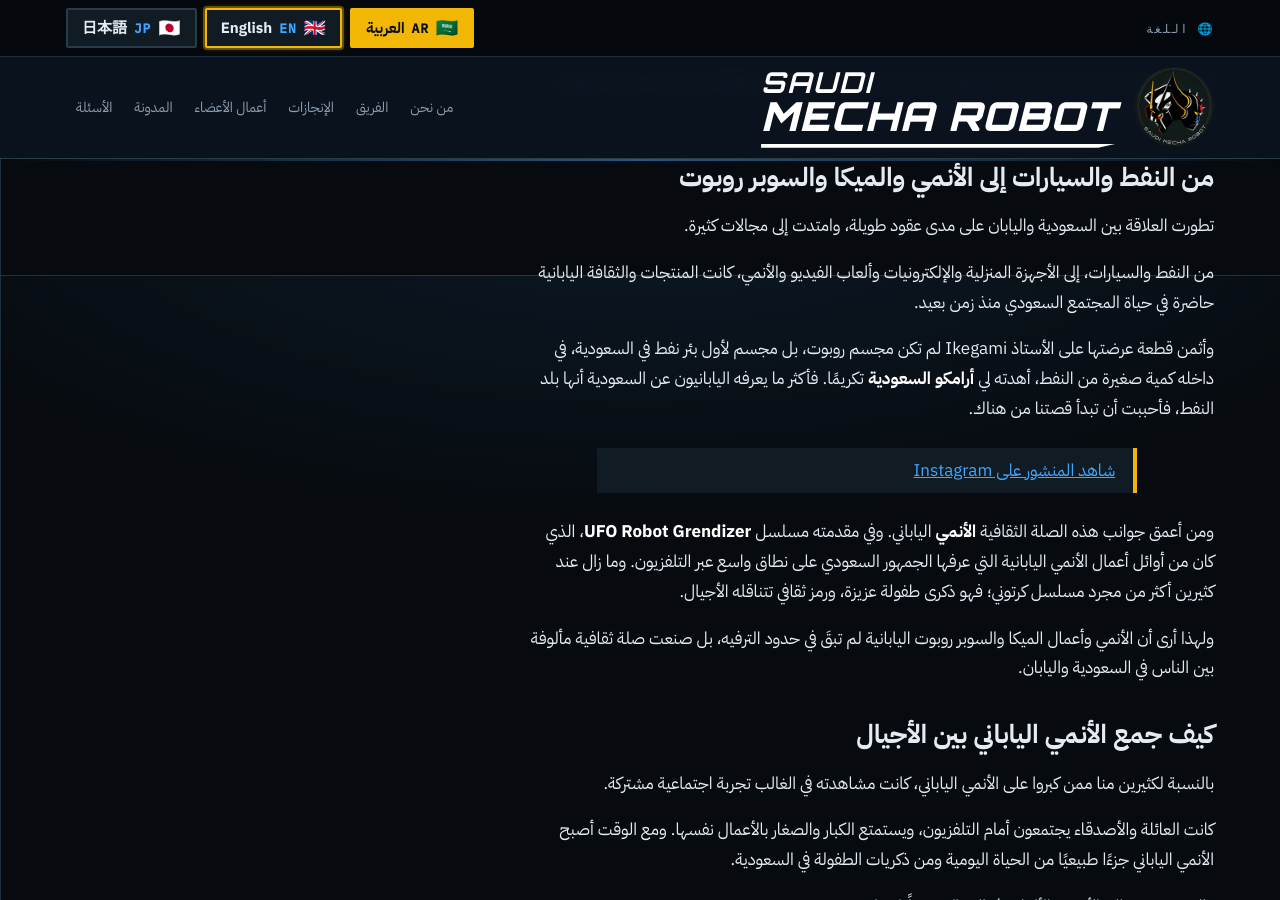
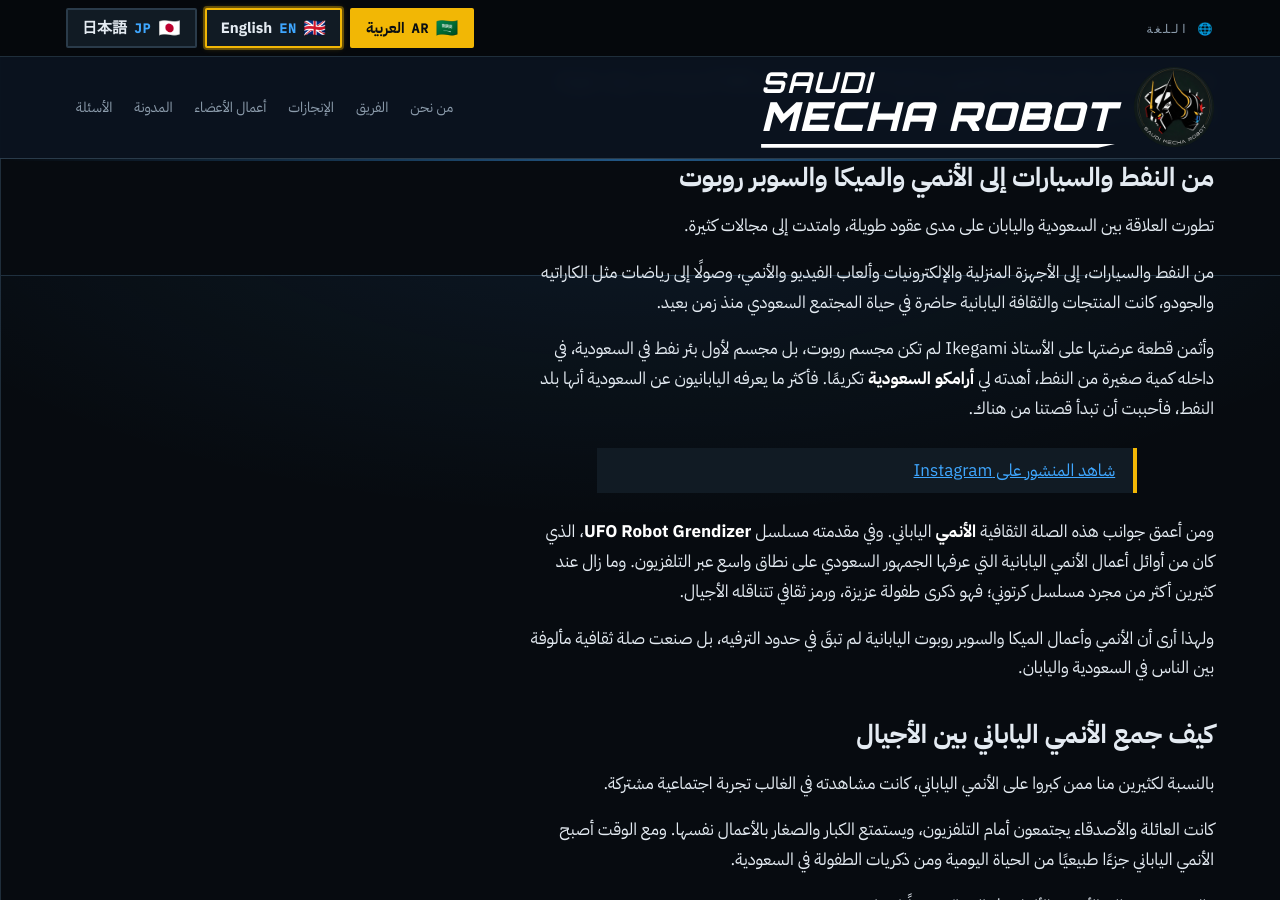
Before and after one commit to SaudiMechaRobot/SaudiMechaRobot.github.io, a Jekyll site: the page built from _posts/2026-11-13-ikegami-akira-riyadh.md, in a window 1280 px wide and 900 px high, scrolled down 1525 px. Built offline with Jekyll 4.4.1, drawn with Linux system fonts in a browser that asks for light colours; some web fonts are replaced; a script that is not in the unit is left out.

Commit message:
Add files via upload

```diff
--- a/_posts/2026-11-13-ikegami-akira-riyadh.md
+++ b/_posts/2026-11-13-ikegami-akira-riyadh.md
@@ -20,7 +20,7 @@ image: /assets/images/blog/ikegami-cover.jpg
 
 تطورت العلاقة بين السعودية واليابان على مدى عقود طويلة، وامتدت إلى مجالات كثيرة.
 
-من النفط والسيارات، إلى الأجهزة المنزلية والإلكترونيات وألعاب الفيديو والأنمي، كانت المنتجات والثقافة اليابانية حاضرة في حياة المجتمع السعودي منذ زمن بعيد.
+من النفط والسيارات، إلى الأجهزة المنزلية والإلكترونيات وألعاب الفيديو والأنمي، وصولًا إلى رياضات مثل الكاراتيه والجودو، كانت المنتجات والثقافة اليابانية حاضرة في حياة المجتمع السعودي منذ زمن بعيد.
 
 وأثمن قطعة عرضتها على الأستاذ Ikegami لم تكن مجسم روبوت، بل مجسم لأول بئر نفط في السعودية، في داخله كمية صغيرة من النفط، أهدته لي **أرامكو السعودية** تكريمًا. فأكثر ما يعرفه اليابانيون عن السعودية أنها بلد النفط، فأحببت أن تبدأ قصتنا من هناك.
 
```
